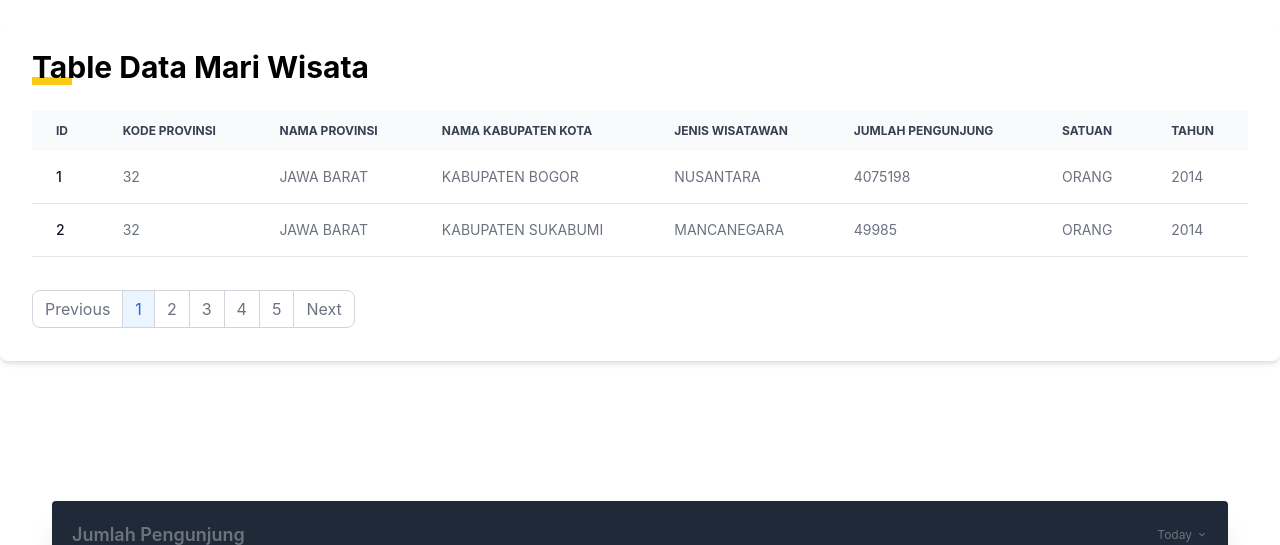
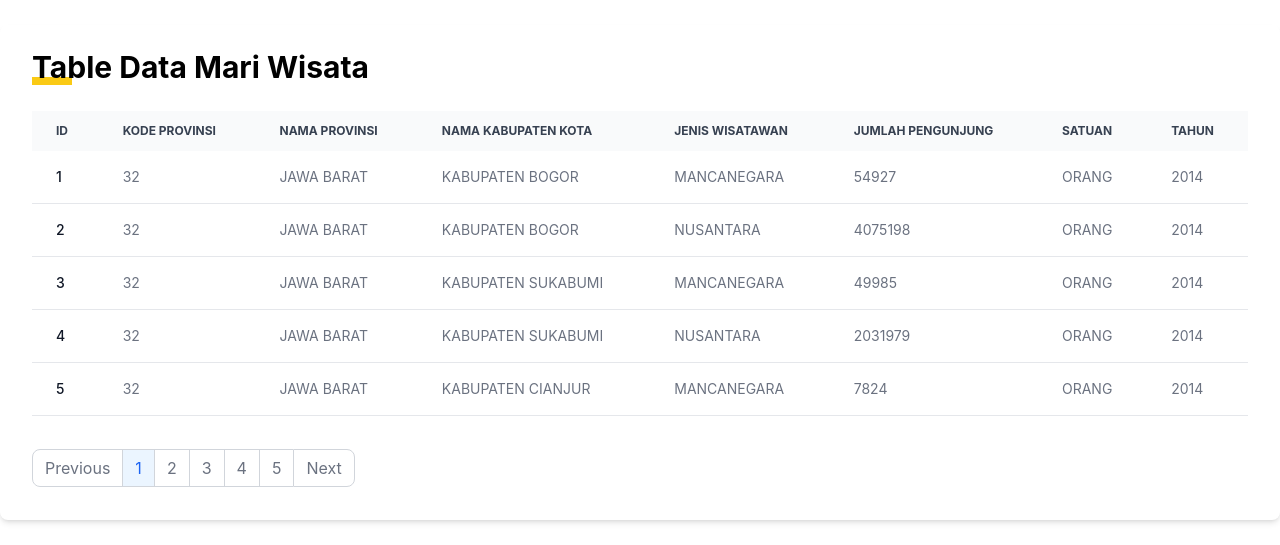
Before and after one commit to RaihanAZaki/MariWisata-Websitee, a CodeIgniter 4 app: template app/Views/pages/wisata.php in a window 1280 px wide. Shown: the part 305-850 px from the top of the page. Run offline with PHP 8.4 and a stand-in for CodeIgniter, Linux system fonts and the light colour scheme; the template is opened without the code that fills it, so the values that code supplies are empty; style sheets or scripts are compiled from the project's sources; some libraries are stand-ins or nearby versions.

Commit message:
grafik wisata

```diff
--- a/app/Views/pages/wisata.php
+++ b/app/Views/pages/wisata.php
@@ -106,6 +106,33 @@
                             KABUPATEN BOGOR
                         </td>
                         <td class="py-4 px-6">
+                            MANCANEGARA
+                        </td>
+                        <td class="py-4 px-6">
+                            54927
+                        </td>
+                        <td class="py-4 px-6">
+                            ORANG
+                        </td>
+                        <td class="py-4 px-6">
+                            2014
+                        </td>
+                    </tr>
+
+                    <tr class="bg-white border-b dark:bg-gray-800 dark:border-gray-700">
+                        <th scope="row" class="py-4 px-6 font-medium text-gray-900 whitespace-nowrap dark:text-white">
+                            2
+                        </th>
+                        <td class="py-4 px-6">
+                            32
+                        </td>
+                        <td class="py-4 px-6">
+                            JAWA BARAT
+                        </td>
+                        <td class="py-4 px-6">
+                            KABUPATEN BOGOR
+                        </td>
+                        <td class="py-4 px-6">
                             NUSANTARA
                         </td>
                         <td class="py-4 px-6">
@@ -118,9 +145,10 @@
                             2014
                         </td>
                     </tr>
+
                     <tr class="bg-white border-b dark:bg-gray-800 dark:border-gray-700">
                         <th scope="row" class="py-4 px-6 font-medium text-gray-900 whitespace-nowrap dark:text-white">
-                            2
+                            3
                         </th>
                         <td class="py-4 px-6">
                             32
@@ -136,6 +164,60 @@
                         </td>
                         <td class="py-4 px-6">
                             49985
+                        </td>
+                        <td class="py-4 px-6">
+                            ORANG
+                        </td>
+                        <td class="py-4 px-6">
+                            2014
+                        </td>
+                    </tr>
+
+                    <tr class="bg-white border-b dark:bg-gray-800 dark:border-gray-700">
+                        <th scope="row" class="py-4 px-6 font-medium text-gray-900 whitespace-nowrap dark:text-white">
+                            4
+                        </th>
+                        <td class="py-4 px-6">
+                            32
+                        </td>
+                        <td class="py-4 px-6">
+                            JAWA BARAT
+                        </td>
+                        <td class="py-4 px-6">
+                            KABUPATEN SUKABUMI
+                        </td>
+                        <td class="py-4 px-6">
+                            NUSANTARA
+                        </td>
+                        <td class="py-4 px-6">
+                            2031979
+                        </td>
+                        <td class="py-4 px-6">
+                            ORANG
+                        </td>
+                        <td class="py-4 px-6">
+                            2014
+                        </td>
+                    </tr>
+
+                    <tr class="bg-white border-b dark:bg-gray-800 dark:border-gray-700">
+                        <th scope="row" class="py-4 px-6 font-medium text-gray-900 whitespace-nowrap dark:text-white">
+                            5
+                        </th>
+                        <td class="py-4 px-6">
+                            32
+                        </td>
+                        <td class="py-4 px-6">
+                            JAWA BARAT
+                        </td>
+                        <td class="py-4 px-6">
+                            KABUPATEN CIANJUR
+                        </td>
+                        <td class="py-4 px-6">
+                            MANCANEGARA
+                        </td>
+                        <td class="py-4 px-6">
+                            7824
                         </td>
                         <td class="py-4 px-6">
                             ORANG
```
Also changed, not shown: app/Views/pages/body.php (deleted, +0 -76 lines).
